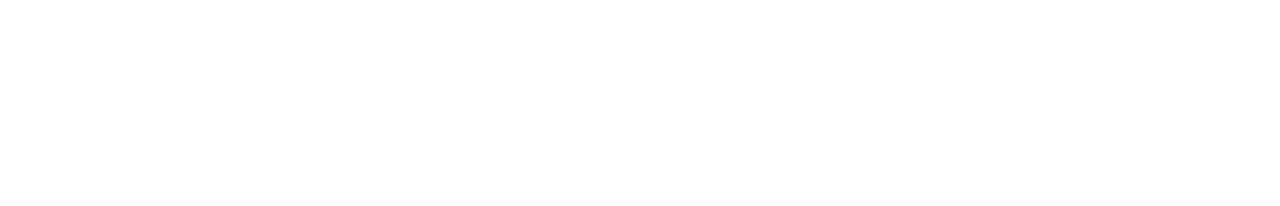
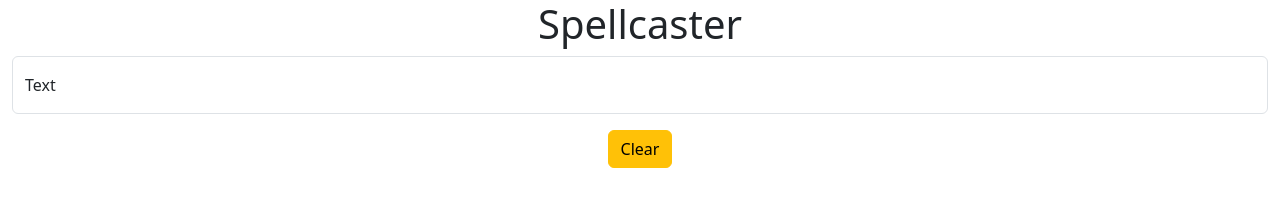
Before and after one commit to derektypist/spellcaster, a plain HTML site: page index.html in a window 1280 px wide. Drawn offline with Linux system fonts and the light colour scheme.

Commit message:
Added heading, form and results at index.html

```diff
--- a/index.html
+++ b/index.html
@@ -1,5 +1,6 @@
 <!DOCTYPE html>
 <html lang="en">
+
 <head>
     <meta charset="UTF-8">
     <meta name="viewport" content="width=device-width, initial-scale=1.0">
@@ -12,7 +13,34 @@
     <link href="libs/bootstrap/bootstrap.min.css" rel="stylesheet">
     <link href="css/style.css" rel="stylesheet">
 </head>
+
 <body>
+    <!-- Set Up Header -->
+    <header class="container-fluid text-center">
+        <h1>Spellcaster</h1>
+    </header>
 
+    <!-- Set Up Form -->
+    <section class="container-fluid">
+        <form>
+            <div class="form-floating mb-3">
+                <input id="mytext" class="form-control" title="Enter text" placeholder="Enter text">
+                <label for="mytext">Text</label>
+            </div>
+
+            <div class="d-grid gap-2 d-flex justify-content-center">
+                <button type="reset" id="clearBtn" class="btn btn-warning">Clear</button>
+            </div>
+        </form>
+    </section>
+
+    <!-- Display Results -->
+    <div id="results"></div>
+
+    <!-- Load Scripts -->
+    <script src="libs/jquery/jquery-3.7.1.min.js">
+    </script>
+    <script src="js/script.js"></script>
 </body>
+
 </html>
```
